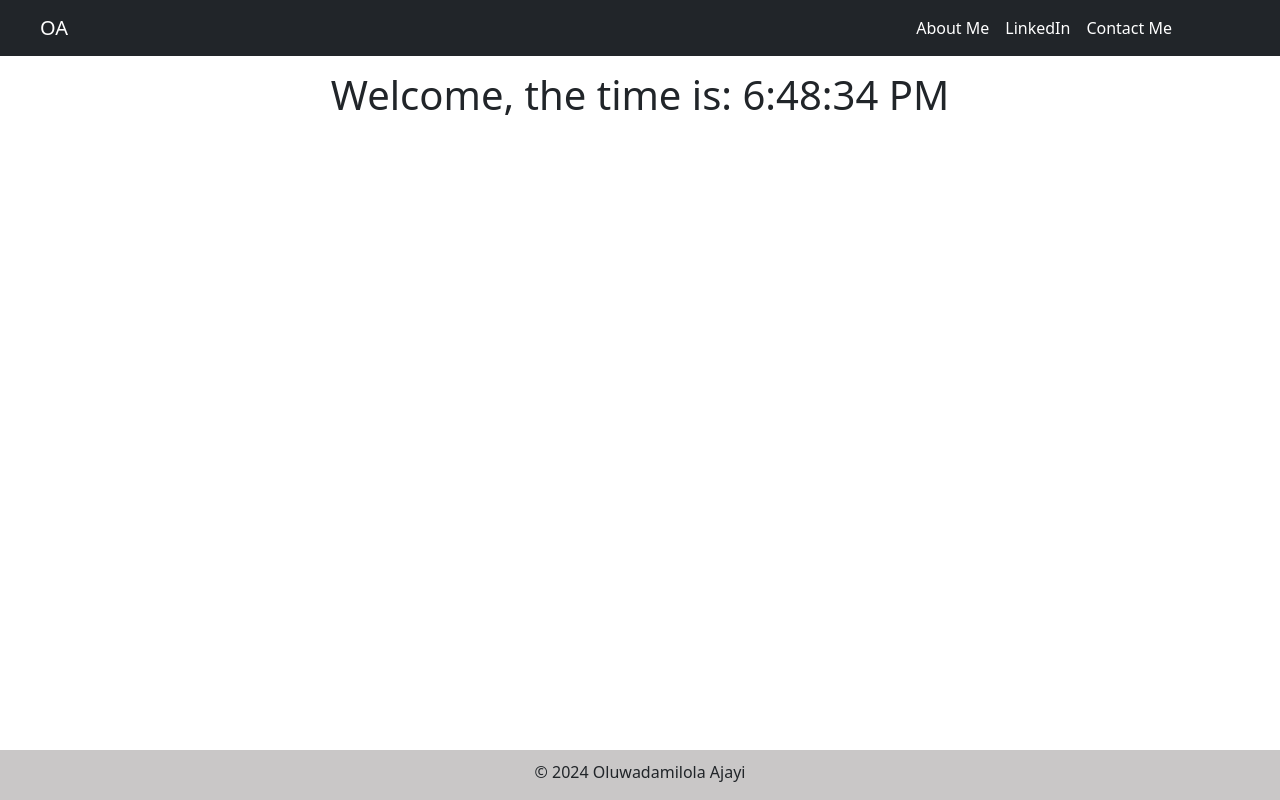
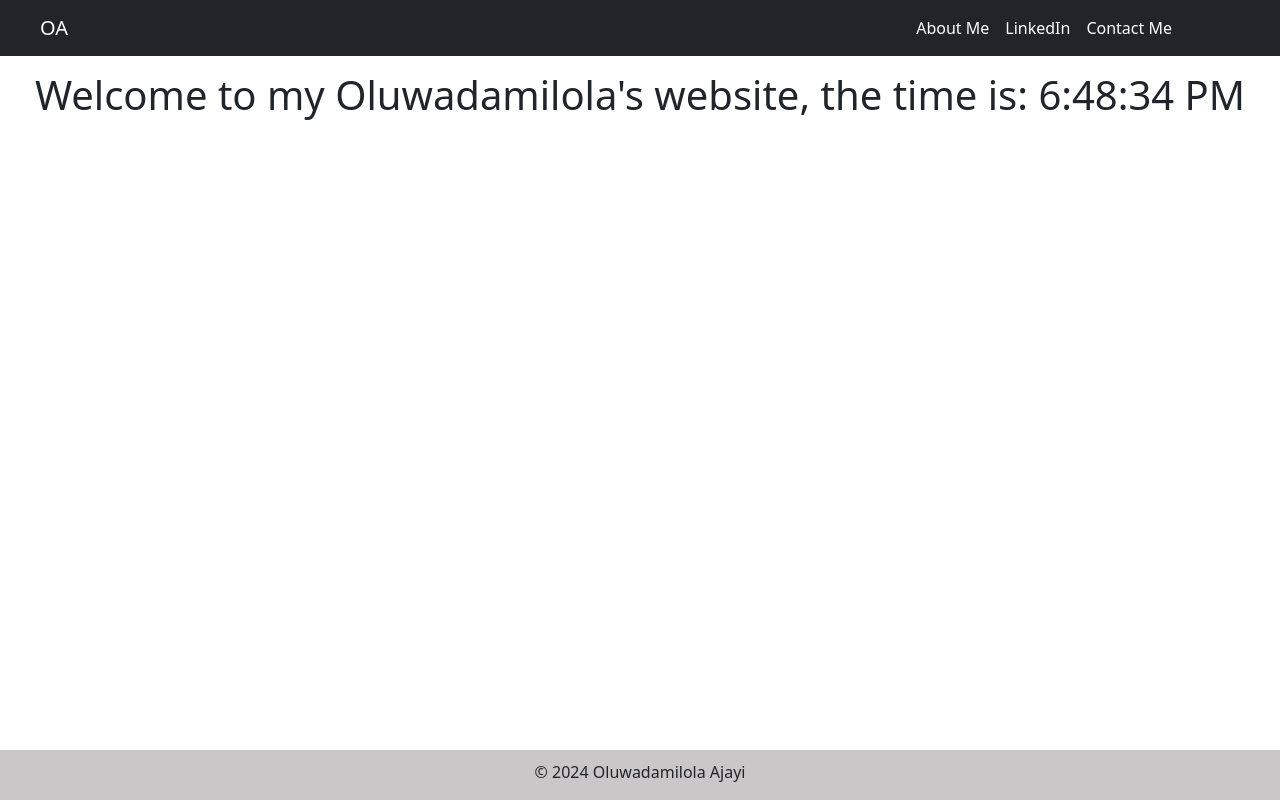
Before and after one commit to nickdammy/homepage, a React (Create React App) app: page /#/ in a window 1280 px wide. Built offline with nearby package versions, Linux system fonts and the light colour scheme.

Commit message:
second correction

```diff
--- a/src/pages/about.js
+++ b/src/pages/about.js
@@ -1,7 +1,8 @@
 function About() {
 	return (
+
 		<div>
-            This is the About me pagesdss
+            <h2> This is the About me page (Under development) </h2>
         </div>
 	);
 }
--- a/src/pages/homepage.js
+++ b/src/pages/homepage.js
@@ -3,7 +3,9 @@ function Homepage(){
 
     return (
         <div style={{padding:"15px"}}>
-            <h1 style={{textAlign:'center' }}>Welcome, the time is: {new Date().toLocaleTimeString()}</h1>
+            <h1 style={{textAlign:'center' }}>
+                Welcome to my Oluwadamilola's website, the time is: {new Date().toLocaleTimeString()}
+            </h1>
 
 
         </div>
```
